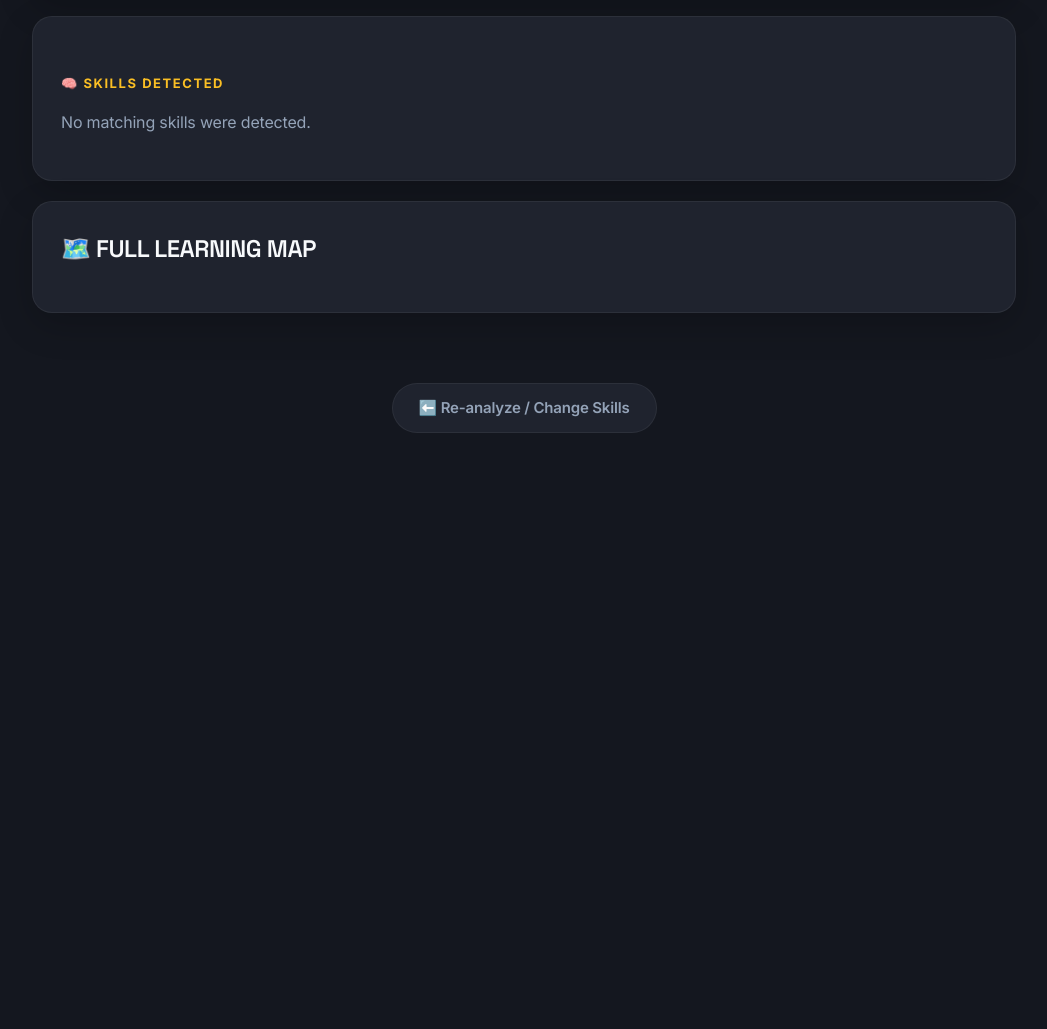
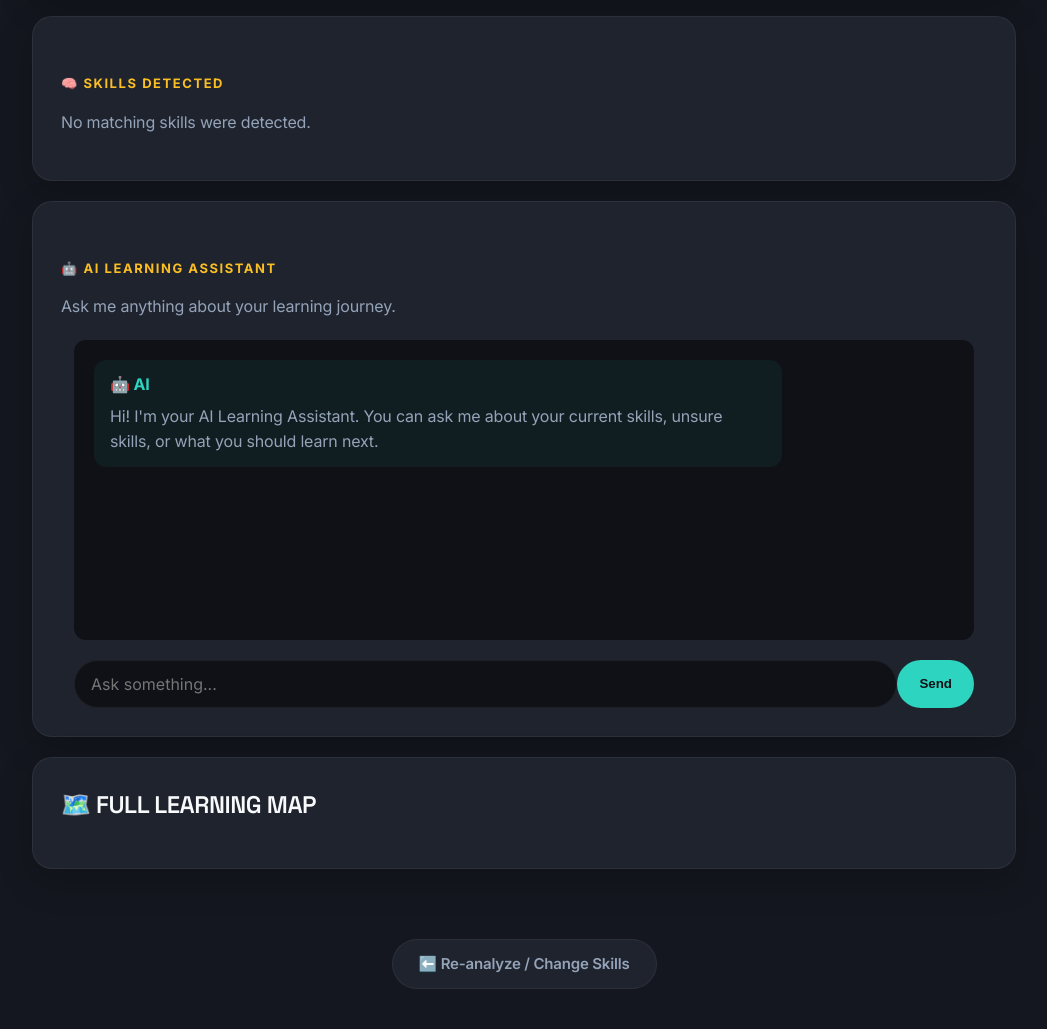
Before and after one commit to yelzz-hub/learning-gps, a Flask app: template templates/result.html in a window 1280 px wide. Shown: the part 895-1924 px from the top of the page, without its empty margins (116-1163 px from the left). Before the commit the page ends 1328 px from the top, so only its background shows below. Run offline with Flask 3, Linux system fonts and the light colour scheme; the template is opened without the code that fills it, so the values that code supplies are empty.

Commit message:
Add chat communication between frontend and Flask

```diff
--- a/app.py
+++ b/app.py
@@ -212,16 +212,24 @@ def analyze():
         next_stage = None
 
     return render_template(
-        "result.html",
-        goal=goal,
-        learning_map=learning_map,
-        matched_skills=matched_skills,
-        unsure_skills=unsure_skills,
-        current_stage=current_stage,
-        next_stage=next_stage,
-        stage_completion=stage_completion,
-        next_step=next_step,
-        next_step_description=next_step_description,
-        next_step_resource=next_step_resource,
-        get_skill_name=get_skill_name
-    )
+            "result.html",
+            goal=goal,
+            learning_map=learning_map,
+            matched_skills=matched_skills,
+            unsure_skills=unsure_skills,
+            current_stage=current_stage,
+            next_stage=next_stage,
+            stage_completion=stage_completion,
+            next_step=next_step,
+            next_step_description=next_step_description,
+            next_step_resource=next_step_resource,
+            get_skill_name=get_skill_name
+        )
+
+
+@app.route("/chat", methods=["POST"])
+def chat():
+
+    return {
+        "reply": "Hello! Flask received your message."
+    }
--- a/static/style.css
+++ b/static/style.css
@@ -669,3 +669,73 @@ form[action="/analyze"] .goal-option.disabled {
     color: #5eead4;
     text-decoration: underline;
 }
+
+
+/* =========================
+   CHATBOX
+   ========================= */
+
+.chat-box {
+    width: 100%;
+    max-width: 900px;
+    min-height: 300px;
+    max-height: 600px;
+    padding: 20px;
+    margin: 20px auto;
+    background-color: var(--bg-input);
+    border: 1px solid var(--border-suble);
+    border-radius: var(--radius-md);
+    overflow-y: auto;
+}
+
+.chat-message {
+    max-width: 80%;
+    padding: 12px 16px;
+    margin-bottom: 14px;
+    border-radius: var(--radius-md);
+}
+
+.ai-message {
+    background: rgba(45, 212, 191, 0.06);
+}
+
+.chat-role {
+    font-weight: 700;
+    color: var(--accent-teal);
+}
+
+.chat-message p {
+    margin: 6px 0 0;
+}
+
+.chat-input-area {
+    display: flex;
+    gap: 10p;
+    width: 100%;
+    max-width: 900px;
+    margin: 0 auto;
+}
+
+.chat-input-area input {
+    flex: 1;
+    min-width: 0;
+    padding: 13px 16px;
+    background-color: var(--bg-input);
+    border: 1px solid var(--border-subtle);
+    border-radius: var(--radius-pill);
+    color: var(--text-main);
+    outline: none;
+}
+
+.chat-input-area input:focus {
+    border-color: var(--accent-teal);
+}
+
+.chat-input-area button {
+    padding: 13px 22px;
+    border: none;
+    border-radius: var(--radius-pill);
+    background-color: var(--accent-teal);
+    color: #0f1117;
+    font-weight: 700;
+}
--- a/templates/result.html
+++ b/templates/result.html
@@ -188,6 +188,47 @@
     </div>
 
     <div class="card result-card">
+        <h3>🤖 AI LEARNING ASSISTANT</h3>
+
+        <p>
+            Ask me anything about your learning journey.
+        </p>
+
+        <div class="chat-box">
+
+            <div class="chat-message ai-message">
+                <span class="chat-role">🤖 AI</span>
+
+                <p>
+                    Hi! I'm your AI Learning Assistant.
+                    You can ask me about your current skills,
+                    unsure skills, or what you should learn next.
+                </p>
+            </div>
+
+        </div>
+
+        <div class="chat-input-area">
+
+            <input
+                type="text"
+                id="chat-input"
+                placeholder="Ask something..."
+            >
+
+            <button
+                type="button"
+                id="send-button"
+            >
+                Send
+            </button>
+
+        </div>
+
+    </div>
+
+
+    <div class="card result-card">
 
         <h2>🗺️ FULL LEARNING MAP</h2>
 
@@ -236,5 +277,80 @@
         </a>
 
     </div>
+
+
+    <script>
+        const chatInput = document.getElementById("chat-input");
+        const sendButton = document.getElementById("send-button");
+        const chatBox = document.querySelector(".chat-box");
+
+        function sendMessage() {
+            const message = chatInput.value.trim();
+
+            if (message === "") {
+                return;
+            }
+
+            const userMessage = document.createElement("div");
+
+            userMessage.classList.add(
+                "chat-message",
+                "user-message"
+            );
+
+            userMessage.innerHTML = `
+                <span class="chat-role">👤 You</span>
+                <p>${message}</p>
+            `;
+
+            chatBox.appendChild(userMessage);
+
+            chatInput.value = "";
+
+            chatBox.scrollTop = chatBox.scrollHeight;
+
+            fetch("/chat", {
+                method: "POST"
+            })
+            .then(response => response.json())
+            .then(data => {
+
+                const aiMessage = document.createElement("div");
+
+                aiMessage.classList.add(
+                    "chat-message",
+                    "ai-message"
+                );
+
+                aiMessage.innerHTML = `
+                    <span class="chat-role">🤖 AI</span>
+                    <p>${data.reply}</p>
+                `;
+
+                chatBox.appendChild(aiMessage);
+
+                chatBox.scrollTop = chatBox.scrollHeight;
+
+            });
+        }
+
+        sendButton.addEventListener(
+            "click",
+            sendMessage
+        );
+
+        chatInput.addEventListener(
+            "keydown",
+            function(event) {
+
+                if (event.key === "Enter") {
+                    sendMessage();
+                }
+
+            }
+        );
+
+    </script>
+
 </body>
 </html>
```
